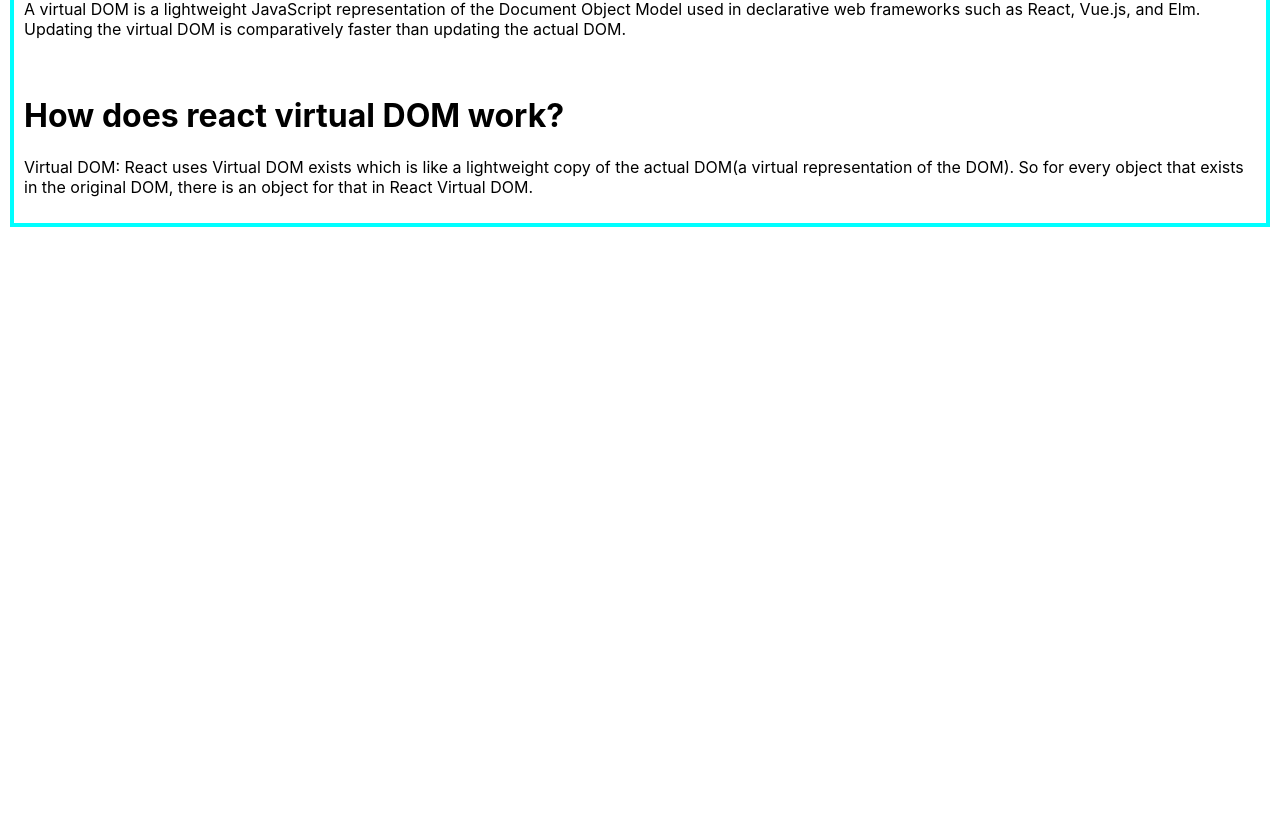
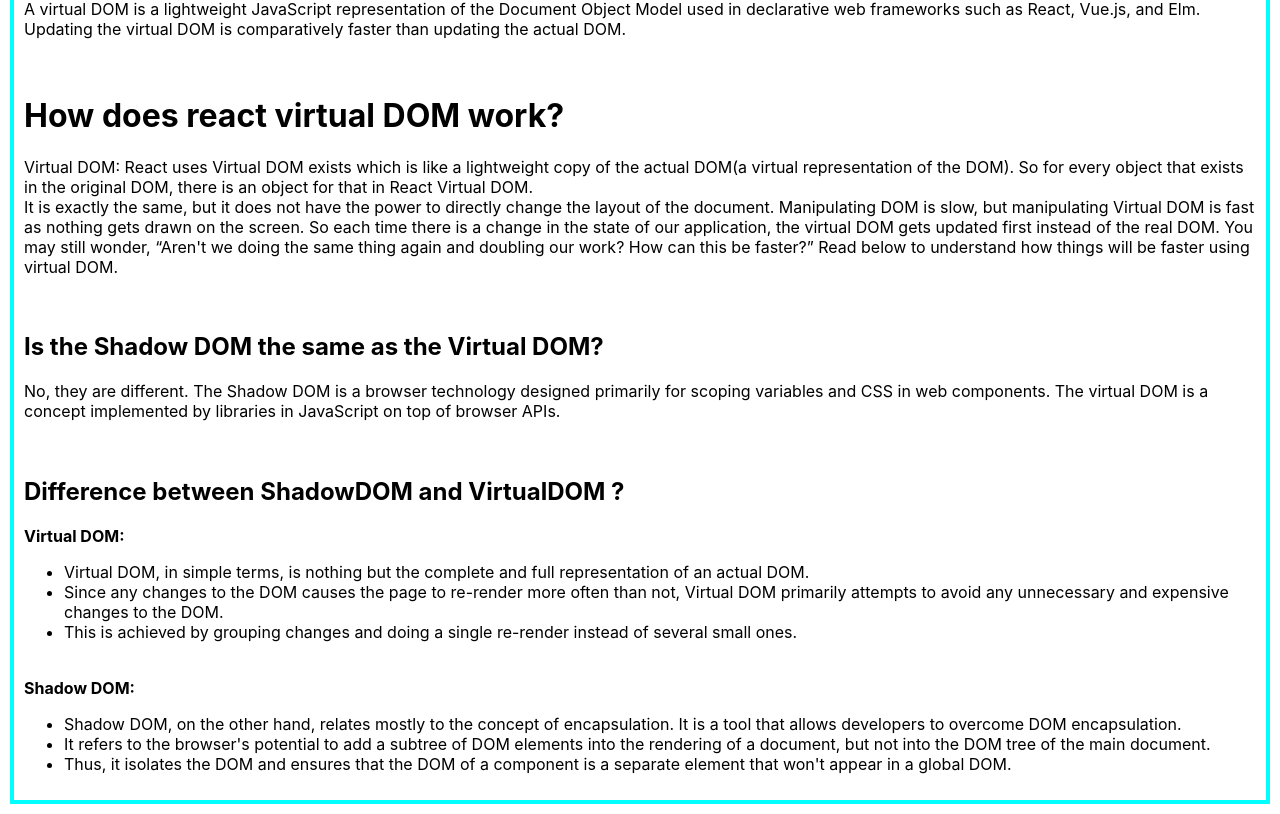
Before and after one commit to khaled39ab/React-With-LWS, a React (Create React App) app: page / in a window 1280 px wide. Shown: the part 497-1311 px from the top of the page. Before the commit the page ends 800 px from the top, so only its background shows below. Built offline with nearby package versions, Linux system fonts and the light colour scheme.

Commit message:
difference between virtual dom and shadow dom

```diff
--- a/src/class/VirtualDom.js
+++ b/src/class/VirtualDom.js
@@ -2,13 +2,40 @@ import React from 'react';
 
 const VirtualDom = () => {
     return (
-        <div style={{'border':'4px solid cyan', 'padding': '10px', 'margin': '10px'}}>
+        <div style={{ 'border': '4px solid cyan', 'padding': '10px', 'margin': '10px' }}>
             <h1>Second Class: What is virtual DOM </h1>
             <p>A virtual DOM is a lightweight JavaScript representation of the Document Object Model used in declarative web frameworks such as React, Vue.js, and Elm. Updating the virtual DOM is comparatively faster than updating the actual DOM.</p>
 
             <br />
             <h1>How does react virtual DOM work?</h1>
-            <p>Virtual DOM: React uses Virtual DOM exists which is like a lightweight copy of the actual DOM(a virtual representation of the DOM). So for every object that exists in the original DOM, there is an object for that in React Virtual DOM.</p>
+            <p>Virtual DOM: React uses Virtual DOM exists which is like a lightweight copy of the actual DOM(a virtual representation of the DOM). So for every object that exists in the original DOM, there is an object for that in React Virtual DOM. <br />
+            It is exactly the same, but it does not have the power to directly change the layout of the document. Manipulating DOM is slow, but manipulating Virtual DOM is fast as nothing gets drawn on the screen. So each time there is a change in the state of our application, the virtual DOM gets updated first instead of the real DOM. You may still wonder, “Aren't we doing the same thing again and doubling our work? How can this be faster?” Read below to understand how things will be faster using virtual DOM.
+            </p>
+
+            <br />
+            <h2>Is the Shadow DOM the same as the Virtual DOM?</h2>
+            <p>No, they are different. The Shadow DOM is a browser technology designed primarily for scoping variables and CSS in web components. The virtual DOM is a concept implemented by libraries in JavaScript on top of browser APIs.</p>
+
+            <br />
+            <h2>Difference between ShadowDOM and VirtualDOM ?</h2>
+            <p>
+                <strong>Virtual DOM:</strong>
+                <ul>
+                    <li>Virtual DOM, in simple terms, is nothing but the complete and full representation of an actual DOM.</li>
+                    <li>Since any changes to the DOM causes the page to re-render more often than not, Virtual DOM primarily attempts to avoid any unnecessary and expensive changes to the DOM.</li>
+                    <li>This is achieved by grouping changes and doing a single re-render instead of several small ones.</li>
+                </ul> <br />
+
+                <strong>Shadow DOM:</strong>
+                <ul>
+                    <li>Shadow DOM, on the other hand, relates mostly to the concept of encapsulation. It is a tool that allows developers to overcome DOM encapsulation.</li>
+                    <li>It refers to the browser's potential to add a subtree of DOM elements into the rendering of a document, but not into the DOM tree of the main document.</li>
+                    <li>Thus, it isolates the DOM and ensures that the DOM of a component is a separate element that won't appear in a global DOM.</li>
+                </ul>
+            </p>
+
+
+
         </div>
     );
 };
```
